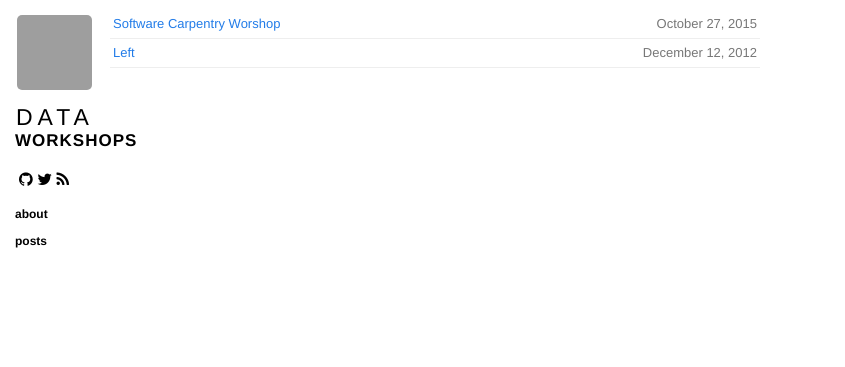
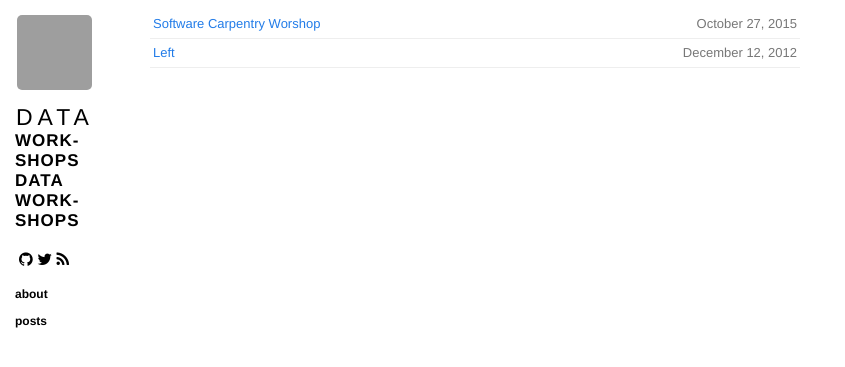
Before and after one commit to ucsdlib/workshops, a Jekyll site: the page built from index.html, in a window 1280 px wide. Shown: the top 367 px of the page, without its empty margins (0-845 px from the left). Built offline with Jekyll 4.4.1, drawn with Linux system fonts in a browser that asks for light colours; nearby versions of some CDN libraries; Markdown is read by kramdown in place of the engine named in the settings; grey boxes are pictures that could not be loaded.

Commit message:
pushing left content area over

```diff
--- a/_config.yml
+++ b/_config.yml
@@ -6,7 +6,7 @@ rdiscount:
 gems:
   - jekyll-sitemap
 
-name: Data Workshops
+name: Data Work-shops
 url: http://ucsdlib.github.io/workshops
 description: A list of our workshops.
 twitter: jt14den
--- a/_includes/sidebar.html
+++ b/_includes/sidebar.html
@@ -6,6 +6,8 @@
   <section class="name">
     <a href="/">
       <span id="fname">{{ site.name|split:' '|first }}</span>
+      <span id="lname">{{ site.name|split:' '|last }}</span>
+      <span id="lname">{{ site.name|split:' '|first }}</span>
       <span id="lname">{{ site.name|split:' '|last }}</span>
     </a>
   </section>
--- a/css/base.scss
+++ b/css/base.scss
@@ -17,7 +17,7 @@ a {
   position: fixed;
   left: 15px;
   top: 15px;
-  width: 80px;
+  width: 90px;
   font-family: Helvetica, sans-serif;
   a {
     text-decoration: none;
@@ -85,7 +85,7 @@ a {
 
 .content {
   max-width: 650px;
-  margin-left: 110px;
+  margin-left: 150px;
   margin-right: 20px;
   margin-bottom: 50px;
   h1, h2, h3, h4 {
```
